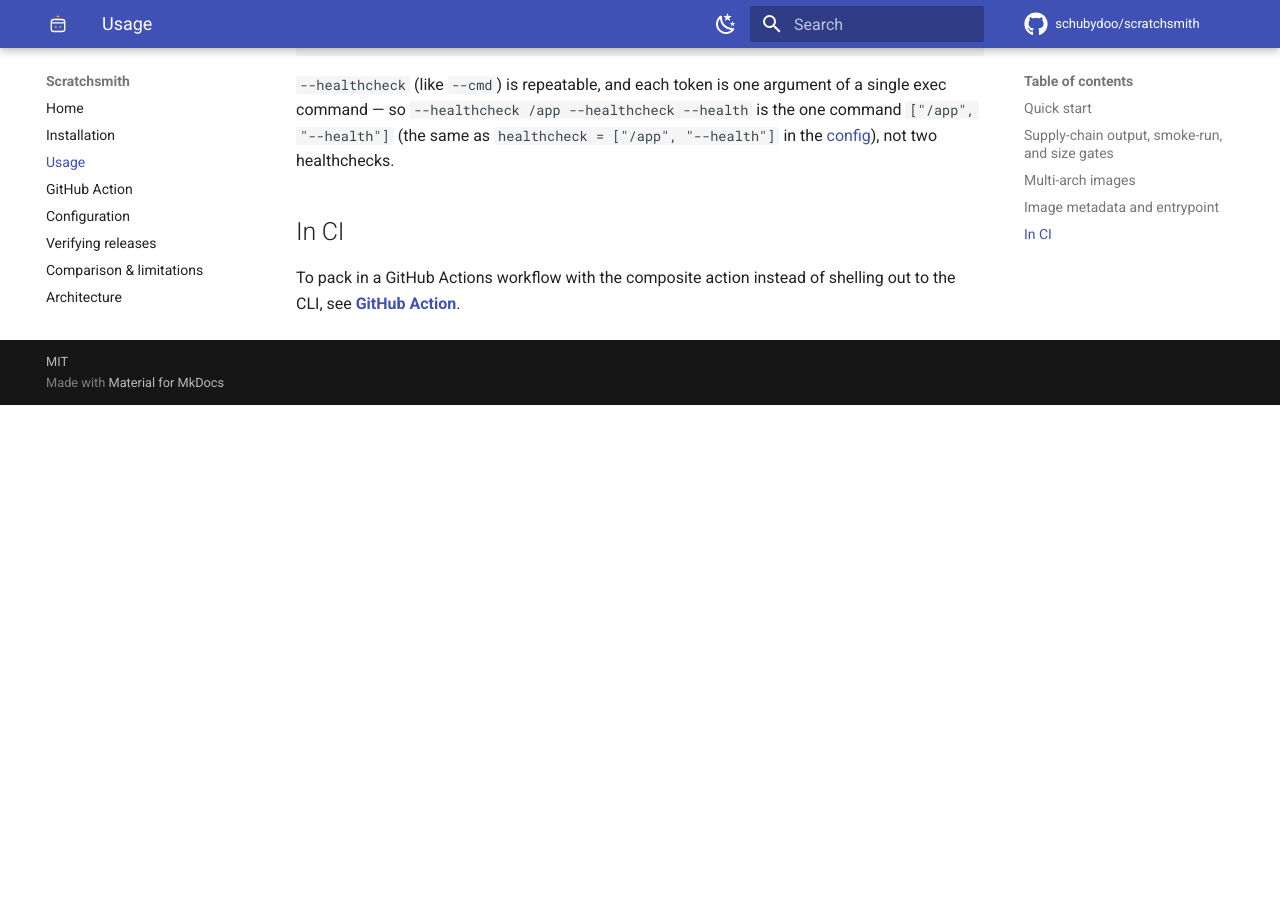
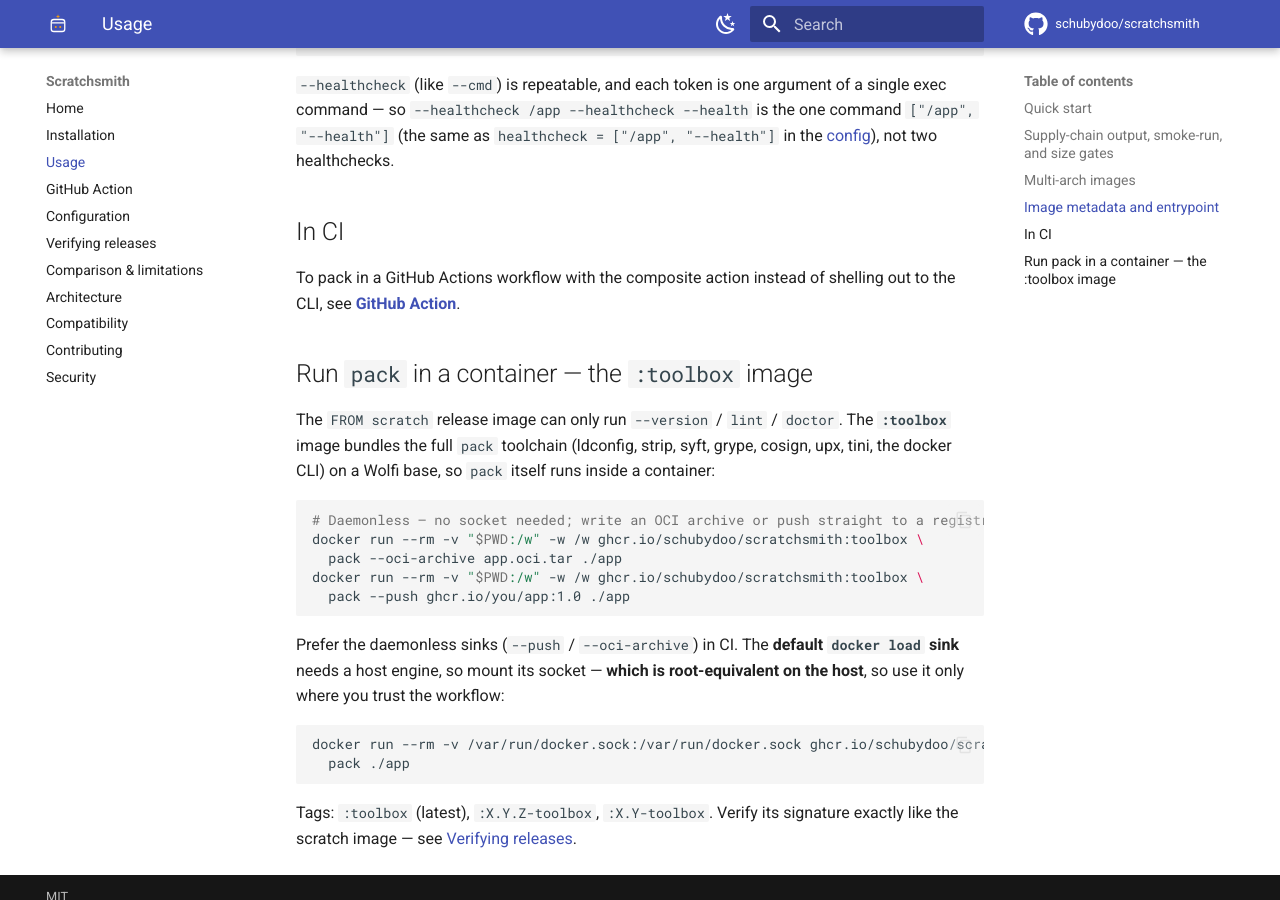
Before and after one commit to schubydoo/scratchsmith, an MkDocs documentation site: the page built from docs/usage.md, in a window 1280 px wide and 900 px high, scrolled down 1823 px. Built offline with MkDocs 1.6.1 and Material for MkDocs 9.7.7, drawn with Linux system fonts in a browser that asks for light colours; comment, search, counter and statistics services are not loaded; the version menu is left out; before the commit the page ends 2228 px from its top, so only the background shows below that.

Commit message:
feat: publish a :toolbox image that runs pack in a container
A functional image (Dockerfile.toolbox, Wolfi base) bundling the full pack
toolchain — ldconfig, strip, syft, grype, cosign, upx, tini, docker CLI — so
`scratchsmith pack` runs inside a container, unlike the FROM scratch image
(which only runs --version/lint/doctor).

- release.yml gains a second job publishing signed multi-arch :toolbox /
  :X.Y.Z-toolbox tags (QEMU for the arm64 apk RUN; same cosign identity; a real
  daemonless pack smoke before publishing).
- toolbox-selftest.yml builds the image from HEAD on PRs touching it and proves
  the toolchain is complete and pack runs daemonlessly inside it.
- The Wolfi base is digest-pinned so Renovate tracks it; the apk toolchain is
  pulled fresh each release. Runs as root (build tool; the default docker-load
  sink needs a root-equivalent socket — prefer --push/--oci-archive in CI).
- Docs + a README/docs feature row; /dist/ gitignored (release build artifact).

Locally verified: the toolbox builds and packs /usr/bin/id daemonlessly, and
doctor reports the whole toolchain present.

Co-Authored-By: Claude Opus 4.8 <noreply@anthropic.com>

````diff
--- a/docs/usage.md
+++ b/docs/usage.md
@@ -97,3 +97,29 @@ healthchecks.
 
 To pack in a GitHub Actions workflow with the composite action instead of shelling out to the CLI,
 see **[GitHub Action](github-action.md)**.
+
+## Run `pack` in a container — the `:toolbox` image
+
+The `FROM scratch` release image can only run `--version` / `lint` / `doctor`. The **`:toolbox`**
+image bundles the full `pack` toolchain (ldconfig, strip, syft, grype, cosign, upx, tini, the
+docker CLI) on a Wolfi base, so `pack` itself runs inside a container:
+
+```sh
+# Daemonless — no socket needed; write an OCI archive or push straight to a registry.
+docker run --rm -v "$PWD:/w" -w /w ghcr.io/schubydoo/scratchsmith:toolbox \
+  pack --oci-archive app.oci.tar ./app
+docker run --rm -v "$PWD:/w" -w /w ghcr.io/schubydoo/scratchsmith:toolbox \
+  pack --push ghcr.io/you/app:1.0 ./app
+```
+
+Prefer the daemonless sinks (`--push` / `--oci-archive`) in CI. The **default `docker load` sink**
+needs a host engine, so mount its socket — **which is root-equivalent on the host**, so use it only
+where you trust the workflow:
+
+```sh
+docker run --rm -v /var/run/docker.sock:/var/run/docker.sock ghcr.io/schubydoo/scratchsmith:toolbox \
+  pack ./app
+```
+
+Tags: `:toolbox` (latest), `:X.Y.Z-toolbox`, `:X.Y-toolbox`. Verify its signature exactly like the
+scratch image — see [Verifying releases](verifying.md).
````
Also changed, not shown: .changeset/toolbox-image.md (added, +12 -0 lines), README.md (+1 -0 lines), docs/index.md (+1 -0 lines), 4 other files.
